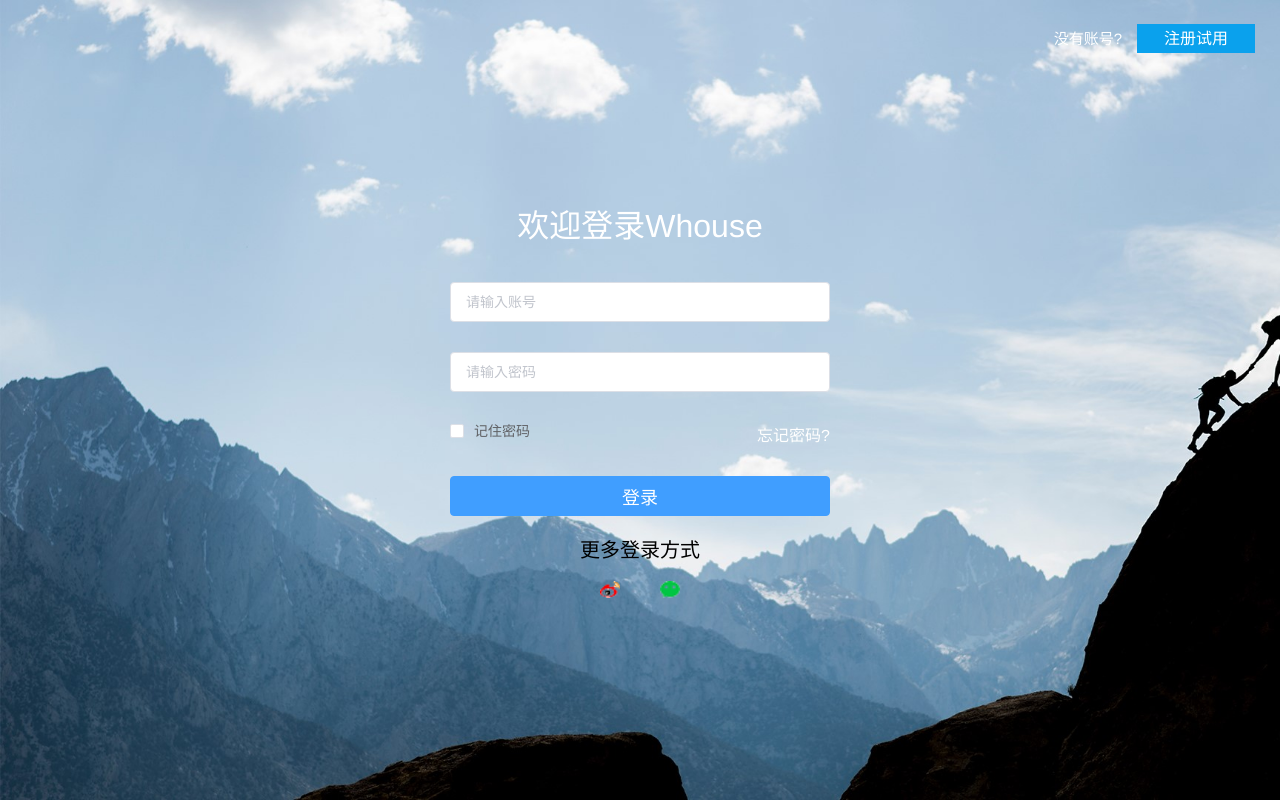
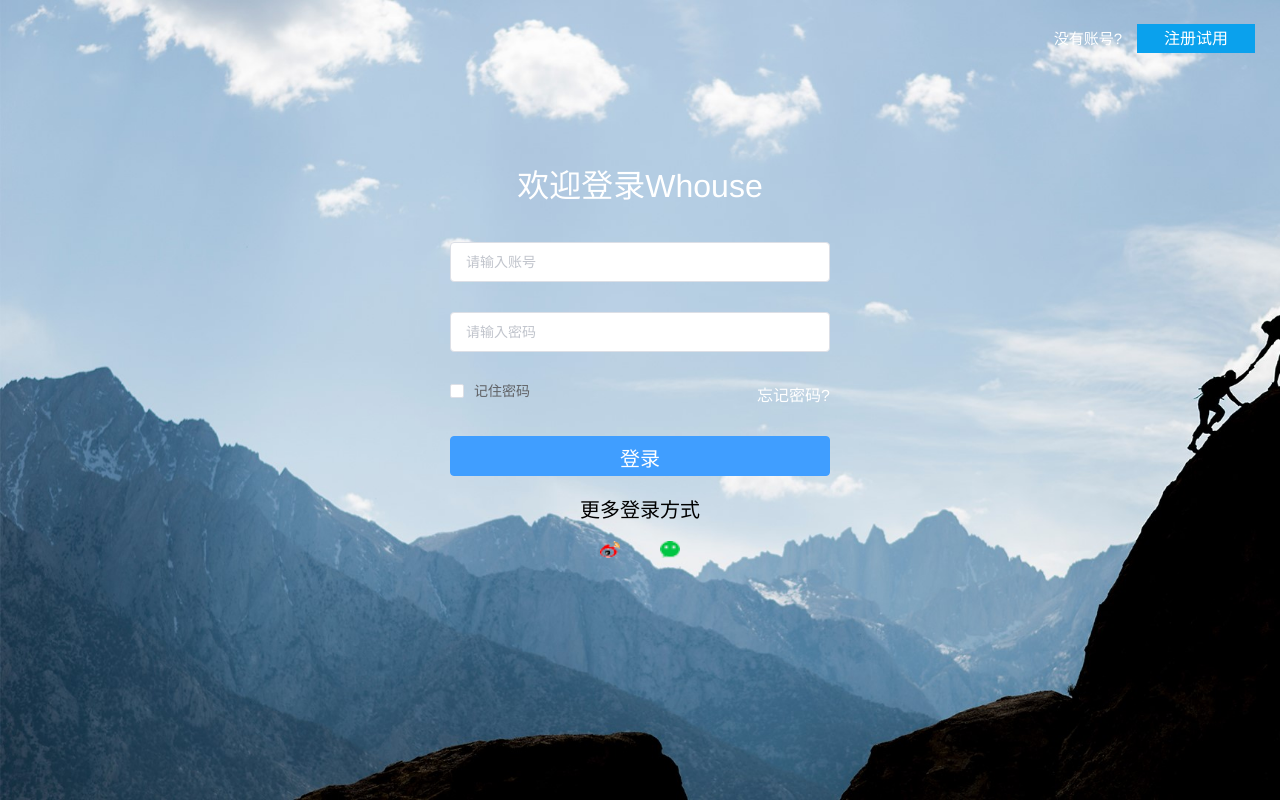
Before and after one commit to zhenglli/WhouseMgt_vue, a Vue app: page / in a window 1280 px wide. Built offline with nearby package versions, Linux system fonts and the light colour scheme.

Commit message:
login样式调整

```diff
--- a/src/views/Login.vue
+++ b/src/views/Login.vue
@@ -149,11 +149,10 @@
     /* position: absolute; */
     width: 380px;
     height: 300px;
-    margin:200px auto;
+    margin:160px auto 80px;
     color: #fff;
     text-align: center;
-
-    }
+  }
   .el-form-item{
     margin-bottom: 30px;
   }
@@ -166,7 +165,7 @@
   .el-button{
     width: 100%;
     height: 40px;
-    font-size: 18px;
+    font-size: 20px;
   }
   .mt-head{
     float: right;
```
